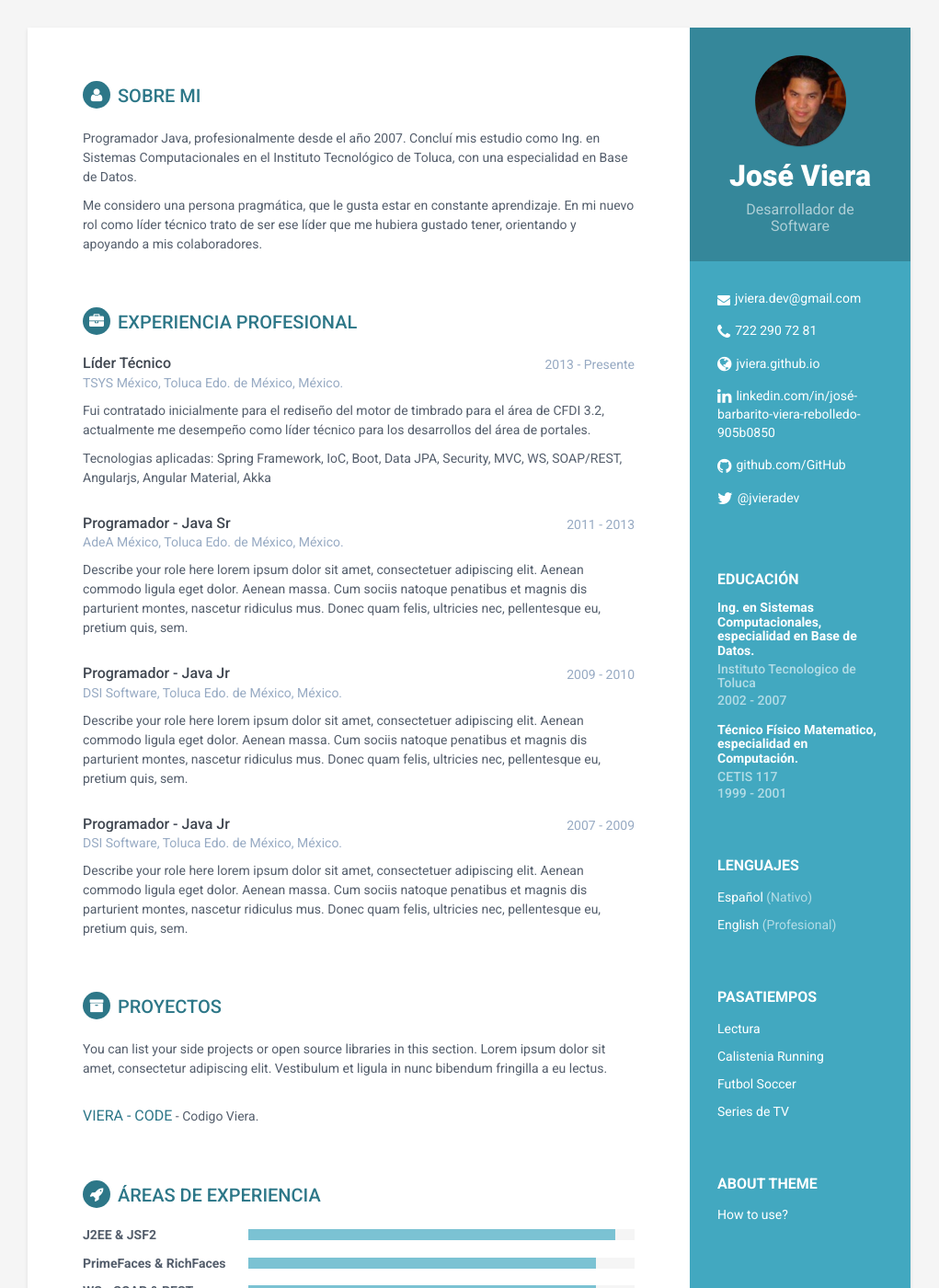
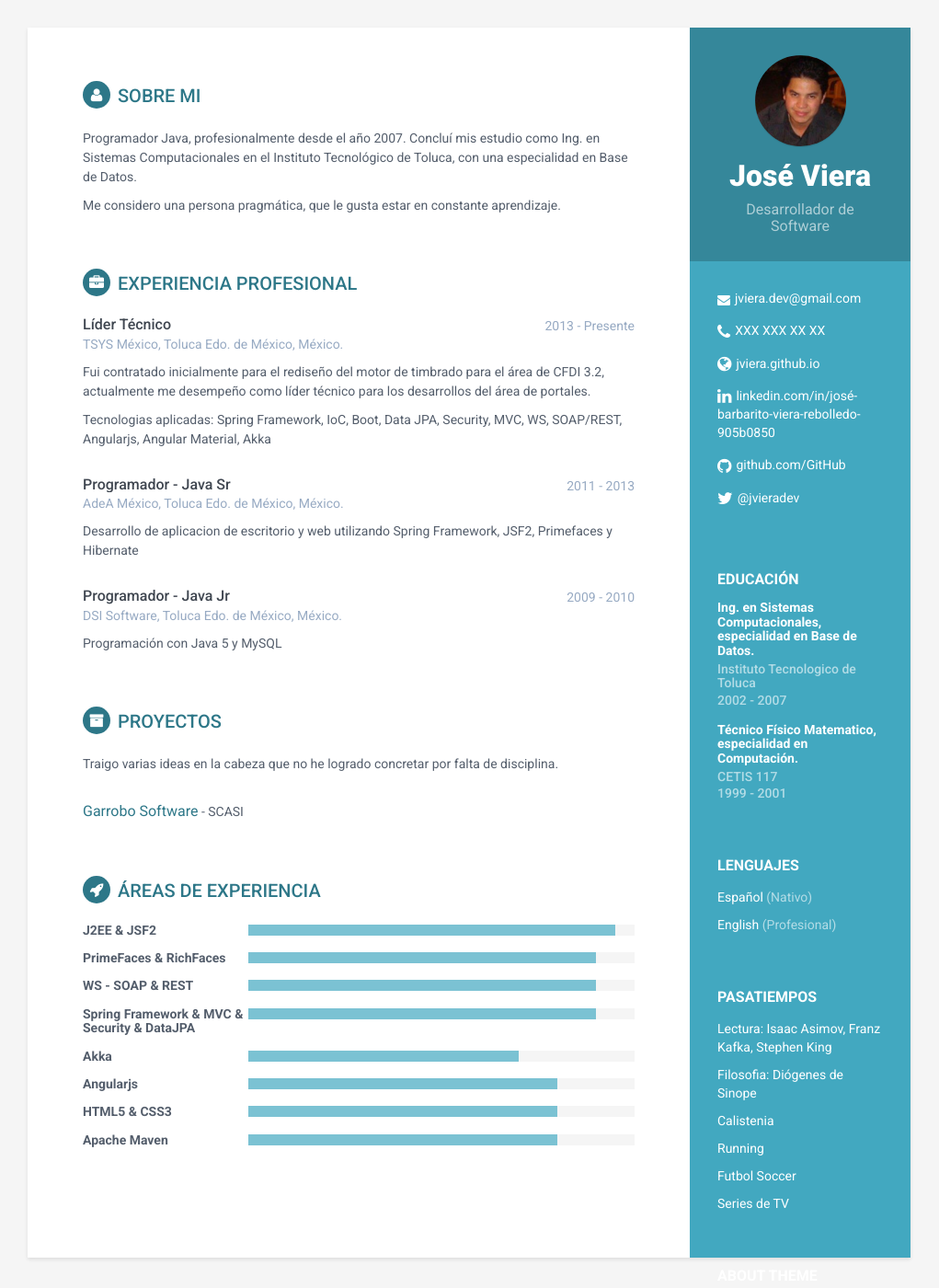
Before and after one commit to jviera/jviera.github.io, a Jekyll site: the page built from index.html, in a window 1280 px wide and 1400 px high. Shown: the whole window at 92% size, without its empty margins (130-1151 px from the left). Built offline with Jekyll 4.4.1, drawn with Linux system fonts in a browser that asks for light colours.

Commit message:
Actualización de datos personales

```diff
--- a/_config.yml
+++ b/_config.yml
@@ -19,7 +19,7 @@ pic: profile.png  #place a 100x100 picture inside /assets/images/ folder and pro
 
 #sidebar links
 email: jviera.dev@gmail.com
-phone: 722 290 72 81
+phone: XXX XXX XX XX
 website: jviera.github.io #do not add http://
 linkedin: josé-barbarito-viera-rebolledo-905b0850
 github: jviera
--- a/_includes/career-profile.html
+++ b/_includes/career-profile.html
@@ -2,6 +2,6 @@
 <h2 class="section-title"><i class="fa fa-user"></i>Sobre mi</h2>
 <div class="summary">
     <p>Programador Java, profesionalmente desde el año 2007. Concluí mis estudio como Ing. en Sistemas Computacionales en el Instituto Tecnológico de Toluca, con una especialidad en Base de Datos.</p>
-    <p>Me considero una persona pragmática, que le gusta estar en constante aprendizaje. En mi nuevo rol como líder técnico trato de ser ese líder que me hubiera gustado tener, orientando y apoyando a mis colaboradores.</p>
+    <p>Me considero una persona pragmática, que le gusta estar en constante aprendizaje.</p>
 </div><!--//summary-->
 </section><!--//section-->
--- a/_includes/experience.html
+++ b/_includes/experience.html
@@ -24,8 +24,7 @@
                         <div class="company">AdeA México, Toluca Edo. de México, México.</div>
                     </div><!--//meta-->
                     <div class="details">
-                        <p>Describe your role here lorem ipsum dolor sit amet, consectetuer adipiscing elit. Aenean commodo ligula eget dolor. Aenean massa. Cum sociis natoque penatibus et magnis dis parturient montes, nascetur ridiculus mus. Donec quam felis, ultricies nec, pellentesque eu, pretium quis, sem.</p>
-
+                        <p>Desarrollo de aplicacion de escritorio y web utilizando Spring Framework, JSF2, Primefaces y Hibernate</p>
                     </div><!--//details-->
                 </div><!--//item-->
 
@@ -38,20 +37,7 @@
                         <div class="company">DSI Software, Toluca Edo. de México, México.</div>
                     </div><!--//meta-->
                     <div class="details">
-                        <p>Describe your role here lorem ipsum dolor sit amet, consectetuer adipiscing elit. Aenean commodo ligula eget dolor. Aenean massa. Cum sociis natoque penatibus et magnis dis parturient montes, nascetur ridiculus mus. Donec quam felis, ultricies nec, pellentesque eu, pretium quis, sem.</p>
-                    </div><!--//details-->
-                </div><!--//item-->
-
-                <div class="item">
-                    <div class="meta">
-                        <div class="upper-row">
-                            <h3 class="job-title">Programador - Java Jr</h3>
-                            <div class="time">2007 - 2009</div>
-                        </div><!--//upper-row-->
-                        <div class="company">DSI Software, Toluca Edo. de México, México.</div>
-                    </div><!--//meta-->
-                    <div class="details">
-                        <p>Describe your role here lorem ipsum dolor sit amet, consectetuer adipiscing elit. Aenean commodo ligula eget dolor. Aenean massa. Cum sociis natoque penatibus et magnis dis parturient montes, nascetur ridiculus mus. Donec quam felis, ultricies nec, pellentesque eu, pretium quis, sem.</p>
+                        <p>Programación con Java 5 y MySQL</p>
                     </div><!--//details-->
                 </div><!--//item-->
 
--- a/_includes/interests.html
+++ b/_includes/interests.html
@@ -1,8 +1,10 @@
 <div class="interests-container container-block">
 <h2 class="container-block-title">Pasatiempos</h2>
 <ul class="list-unstyled interests-list">
-<li>Lectura</li>
-<li>Calistenia Running</li>
+<li>Lectura: Isaac Asimov, Franz Kafka, Stephen King</li>
+<li>Filosofia: Diógenes de Sinope</li>
+<li>Calistenia</li>
+<li>Running</li>
 <li>Futbol Soccer</li>
 <li>Series de TV</li>
 </ul>
--- a/_includes/projects.html
+++ b/_includes/projects.html
@@ -1,9 +1,9 @@
 <section class="section projects-section">
                 <h2 class="section-title"><i class="fa fa-archive"></i>Proyectos</h2>
                 <div class="intro">
-                    <p>You can list your side projects or open source libraries in this section. Lorem ipsum dolor sit amet, consectetur adipiscing elit. Vestibulum et ligula in nunc bibendum fringilla a eu lectus.</p>
+                    <p>Traigo varias ideas en la cabeza que no he logrado concretar por falta de disciplina.</p>
                 </div><!--//intro-->
                 <div class="item">
-                    <span class="project-title"><a href="#hook">VIERA - CODE</a></span> - <span class="project-tagline">Codigo Viera.</span>
+                    <span class="project-title"><a href="https://garrobo-software.com.mx">Garrobo Software</a></span> - <span class="project-tagline">SCASI</span>
                 </div><!--//item-->
 </section><!--//section-->
```
